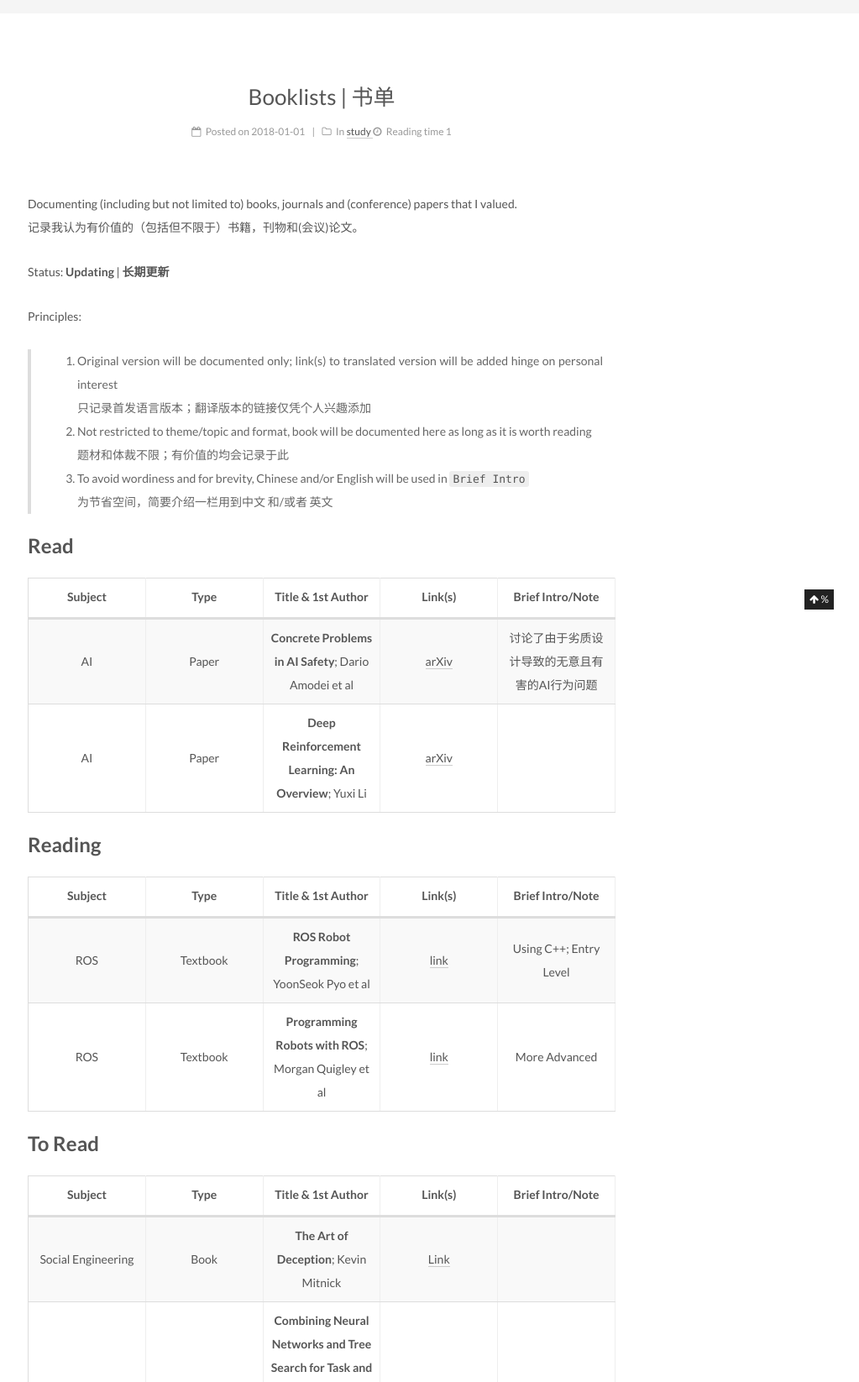
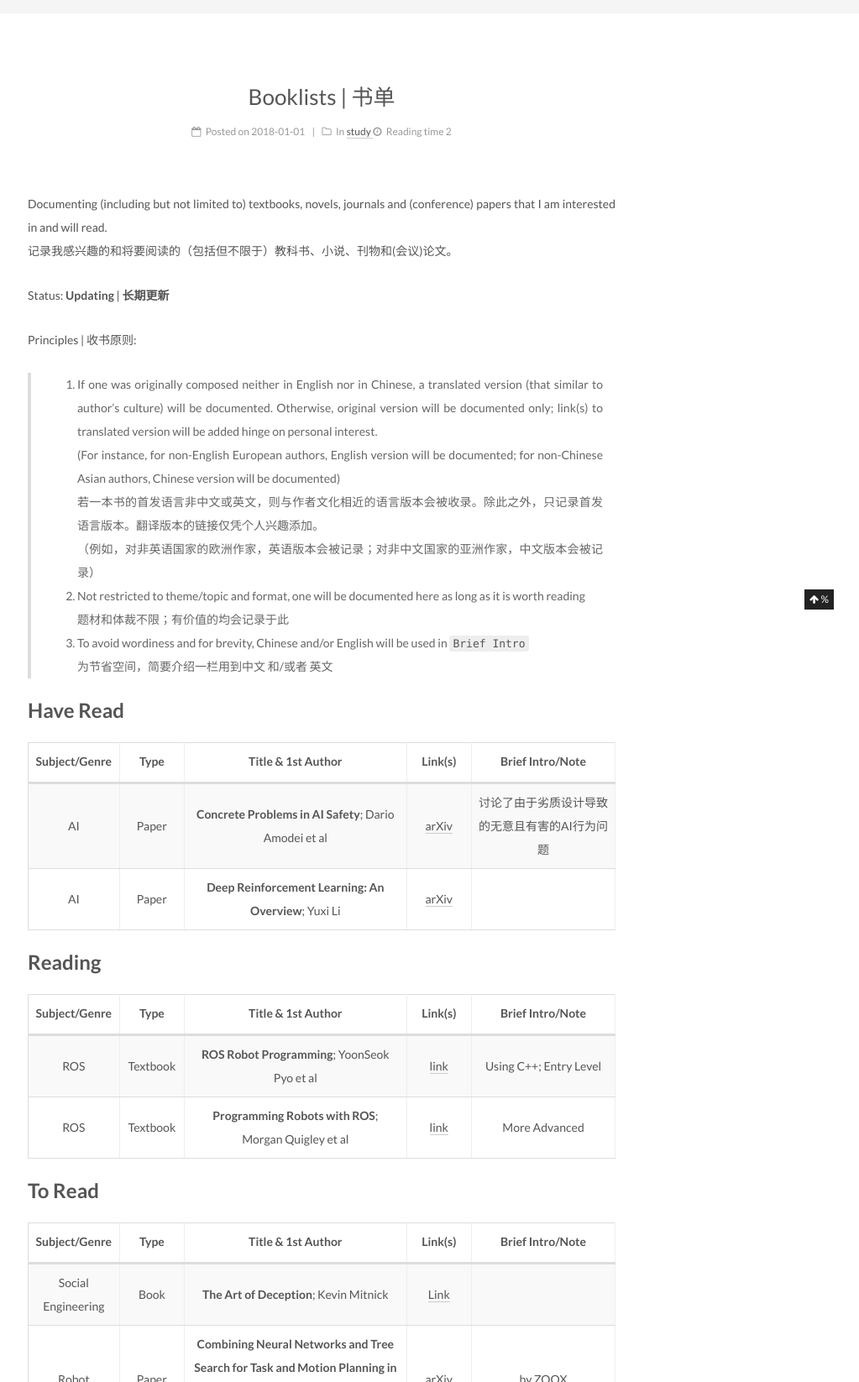
Before and after one commit to pwyq/blog, a Jekyll site: the page built from _posts/2018-01-01-Booklists.md, in a window 1280 px wide, cut to the strip 274-1920 px from the top of the page. Shown: the whole strip at 84% size, without its empty margins (257-1280 px from the left). Built offline with Jekyll 4.4.1, drawn with Linux system fonts in a browser that asks for light colours; some of the changed text lies outside the part shown.

Commit message:
close #8

```diff
--- a/_posts/2018-01-01-Booklists.md
+++ b/_posts/2018-01-01-Booklists.md
@@ -7,41 +7,54 @@
     - booklist
 ---
 
-Documenting (including but not limited to) books, journals and (conference) papers that I valued.
-记录我认为有价值的（包括但不限于）书籍，刊物和(会议)论文。
+Documenting (including but not limited to) textbooks, novels, journals and (conference) papers that I am interested in and will read.
+记录我感兴趣的和将要阅读的（包括但不限于）教科书、小说、刊物和(会议)论文。
 
 Status: **Updating** \| **长期更新**
 
-Principles:
-> 1. Original version will be documented only; link(s) to translated version will be added hinge on personal interest
-     只记录首发语言版本；翻译版本的链接仅凭个人兴趣添加
-> 2. Not restricted to theme/topic and format, book will be documented here as long as it is worth reading
+Principles | 收书原则:
+> 1. If one was originally composed neither in English nor in Chinese, a translated version (that similar to author's culture) will be documented. Otherwise, original version will be documented only; link(s) to translated version will be added hinge on personal interest.
+     (For instance, for non-English European authors, English version will be documented; for non-Chinese Asian authors, Chinese version will be documented)
+     若一本书的首发语言非中文或英文，则与作者文化相近的语言版本会被收录。除此之外，只记录首发语言版本。翻译版本的链接仅凭个人兴趣添加。
+     （例如，对非英语国家的欧洲作家，英语版本会被记录；对非中文国家的亚洲作家，中文版本会被记录）
+> 2. Not restricted to theme/topic and format, one will be documented here as long as it is worth reading
      题材和体裁不限；有价值的均会记录于此
 > 3. To avoid wordiness and for brevity, Chinese and/or English will be used in `Brief Intro`
      为节省空间，简要介绍一栏用到中文 和/或者 英文
 
-# Read
+<style>
+table { width: 100% }
+table th:nth-child(1) { width: 15%; }
+table th:nth-child(2) { width: 10%; }
+table th:nth-child(3) { width: 40%; }
+table th:nth-child(4) { width: 10%; }
+table th:nth-child(5) { width: 25%; }
+</style>
 
-| Subject | Type | Title & 1st Author | Link(s) | Brief Intro/Note |
+# Have Read
+
+| Subject/Genre | Type | Title & 1st Author | Link(s) | Brief Intro/Note |
 |:-------:|:----:|:------------------:|:-------:|:-----------:|
 | AI | Paper | **Concrete Problems in AI Safety**; Dario Amodei et al | [arXiv][1] | 讨论了由于劣质设计导致的无意且有害的AI行为问题 |
 | AI | Paper | **Deep Reinforcement Learning: An Overview**; Yuxi Li | [arXiv][2] |
 
 # Reading
 
-| Subject | Type | Title & 1st Author | Link(s) | Brief Intro/Note |
+| Subject/Genre | Type | Title & 1st Author | Link(s) | Brief Intro/Note |
 |:-------:|:----:|:------------------:|:-------:|:-----------:|
 | ROS | Textbook | **ROS Robot Programming**; YoonSeok Pyo et al | [link][3] | Using C++; Entry Level |
 | ROS | Textbook | **Programming Robots with ROS**; Morgan Quigley et al | [link][4] | More Advanced |
 
 # To Read
 
-| Subject | Type | Title & 1st Author | Link(s) | Brief Intro/Note |
+| Subject/Genre | Type | Title & 1st Author | Link(s) | Brief Intro/Note |
 |:-------:|:----:|:------------------:|:-------:|:-----------:|
 | Social Engineering | Book | **The Art of Deception**; Kevin Mitnick | [Link][5] | |
 | Robot | Paper | **Combining Neural Networks and Tree Search for Task and Motion Planning in Challenging Environments**; Chris Paxton et al | [arXiv][6] | by [ZOOX][7] |
-
-
+| Historical Fiction, Drama | Novel | **The Kite Runner**; Khaled Hosseini | | |
+| Nouveau roman | Novel | **The Lover (L'Amant)**; Marguerite Duras | | |
+| Realist, Erotic | Novel | **Madame Bovary**; Gustave Flaubert | | |
+| Realist | Novel | **Anna Karenina (Анна Каренина)**; Lev Tolstoy | | |
 
 [1]: https://arxiv.org/abs/1606.06565
 [2]: https://arxiv.org/abs/1701.07274
```
